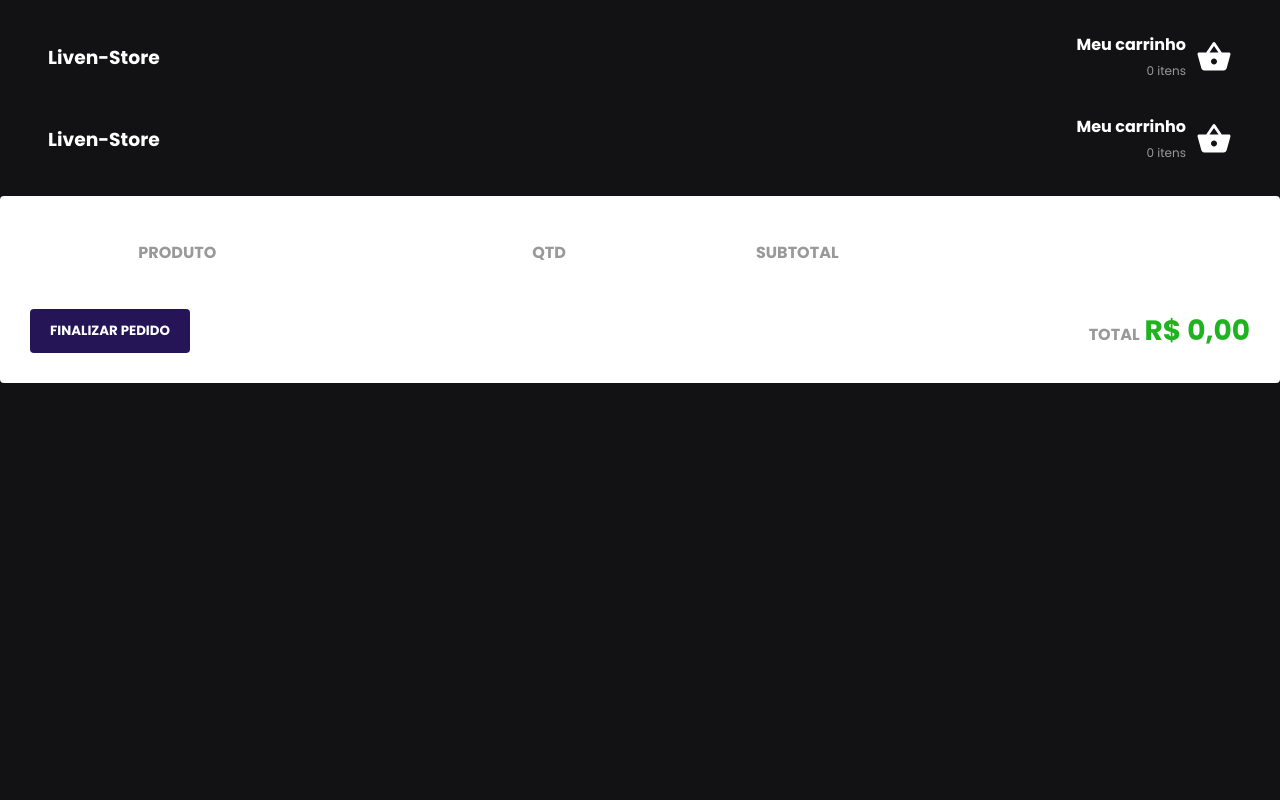
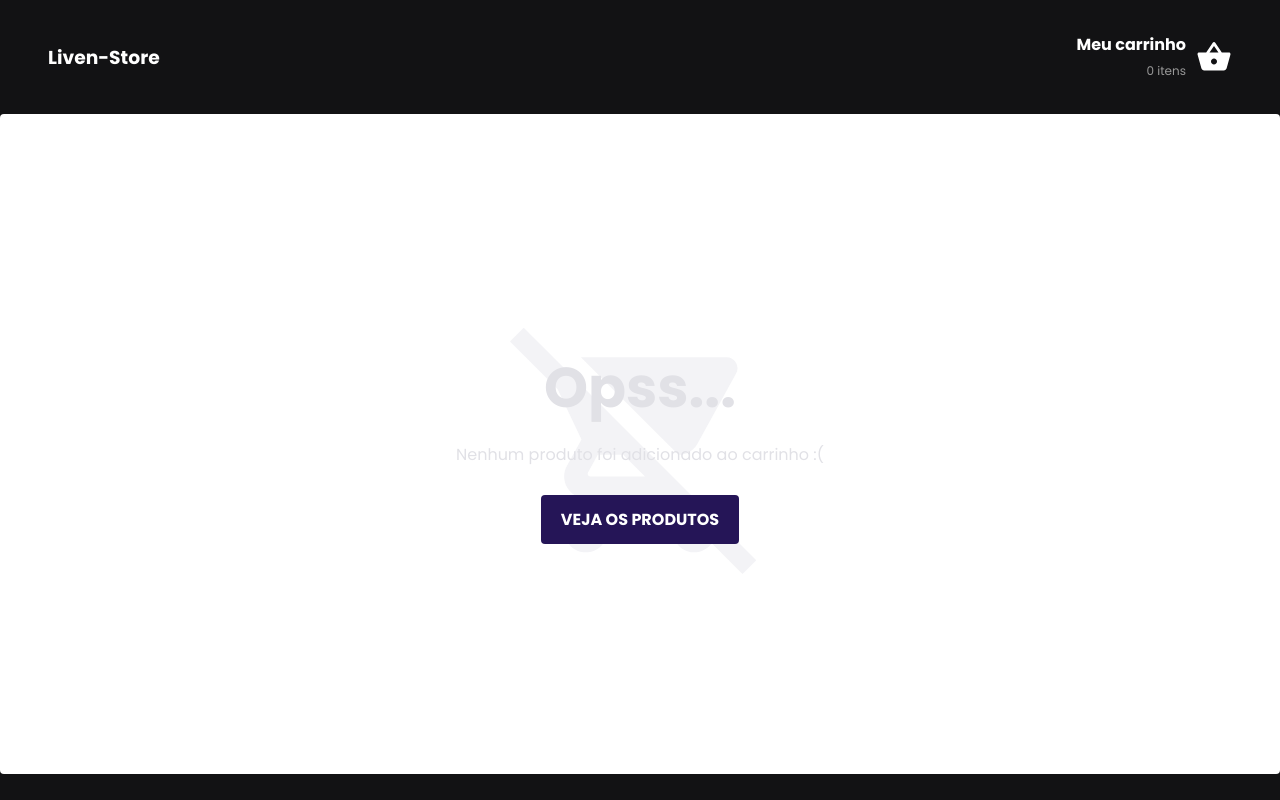
Before and after one commit to Nata07/liven-store, a React (Vite) app: page /cart in a window 1280 px wide. Built offline with nearby package versions, Linux system fonts and the light colour scheme.

Commit message:
changes cart and home products

```diff
--- a/src/App.tsx
+++ b/src/App.tsx
@@ -55,11 +55,7 @@ export function App() {
   }, {} as CartItemsAmount)
 
   return (
-    <>
-    <Header />
-
     <ul className={styles.u}>
-
       {products.map(product => (
         <li key={product.id}>
           <figure>
@@ -86,6 +82,5 @@ export function App() {
         </li>
       ))}
     </ul>
-    </>
   )
 }
--- a/src/pages/Cart/index.tsx
+++ b/src/pages/Cart/index.tsx
@@ -1,5 +1,6 @@
 import { useEffect, useState } from "react";
-import { MdAddCircleOutline, MdDelete, MdRemoveCircleOutline } from "react-icons/md";
+import { MdAddCircleOutline, MdDelete, MdRemoveCircleOutline, MdRemoveShoppingCart } from "react-icons/md";
+import { Link } from "react-router-dom";
 import { Header } from "../../components/Header";
 import { useCart } from "../../hook/useCart";
 
@@ -54,9 +55,18 @@ export function Cart() {
 
 
   return (
+    <div className={styles.container}>
+      {cartFormatted.length === 0 ? (
+        <div className={styles.emptyCar}>
+          <MdRemoveShoppingCart />
+          <div>
+            <h2>Opss...</h2>
+            <p>Nenhum produto foi adicionado ao carrinho :(</p>
+            <Link to="/" className={styles.buttonProducts}>Veja os Produtos</Link>
+          </div>
+        </div>
+      ) : (
         <>
-    <Header />
-    <div className={styles.container}>
           <table className={styles.table}>
             <thead>
               <tr>
@@ -127,7 +137,8 @@ export function Cart() {
               <strong>{total}</strong>
             </div>
           </footer>
+        </>
+      )}
     </div>
-  </>
   )
 }
--- a/src/pages/Cart/styles.module.scss
+++ b/src/pages/Cart/styles.module.scss
@@ -98,3 +98,48 @@
     }
   }
 }
+
+.emptyCar {
+  min-height: 600px;
+  display: flex;
+  justify-content: center;
+  align-items: center;
+  position: relative;
+  @media (max-width: 560px) {
+    min-height: 400px;
+  }
+  svg {
+    font-size: 260px;
+    color: #f3f3f6;
+    position: absolute;
+  }
+  div {
+    z-index: 1;
+    text-align: center;
+    h2 {
+      font-size: 56px;
+    }
+    p {
+      margin: 12px 0 28px;
+      font-size: 16px;
+    }
+  }
+}
+
+.buttonProducts {
+  background: #251557;
+  color: #fff;
+  border: 0;
+  border-radius: 4px;
+  padding: 12px 20px;
+  font-weight: bold;
+  text-transform: uppercase;
+  text-decoration: none;
+  display: inline-block;
+  &:hover {
+    filter: brightness(0.9);
+  }
+  &:active {
+    filter: brightness(0.9);
+  }
+}
```
Lines whose indentation alone changed are shown as unchanged.
